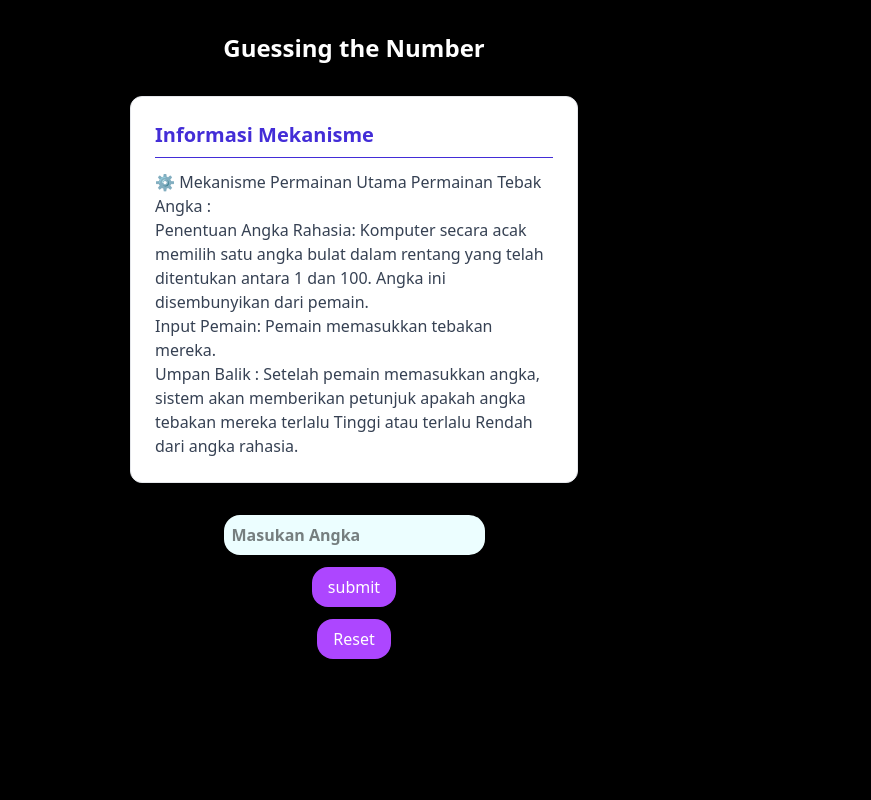
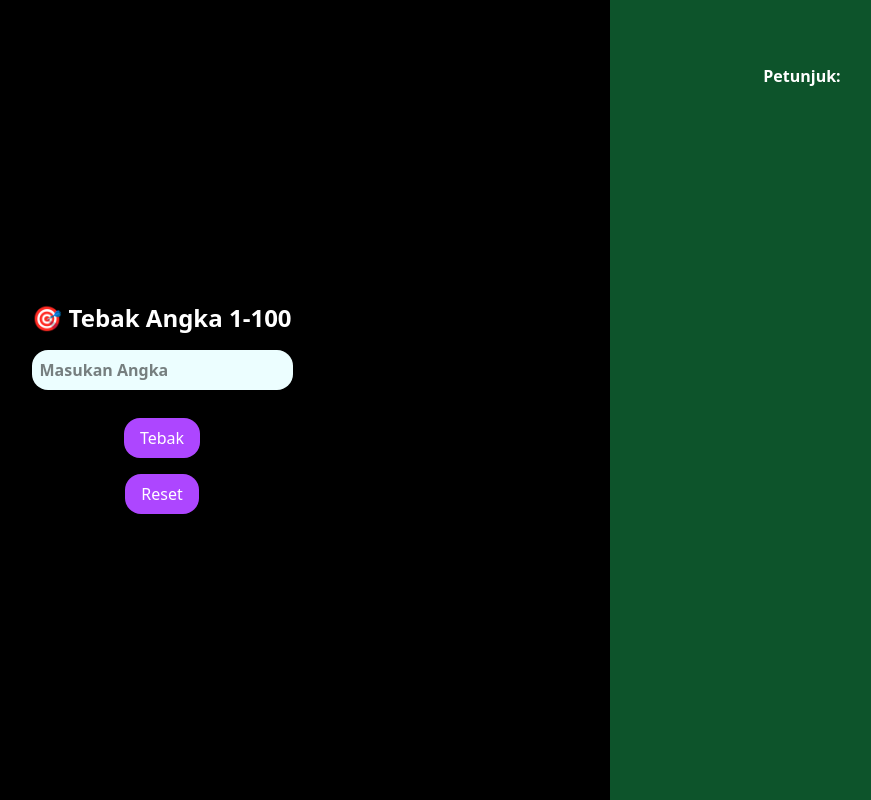
Before and after one commit to Sahidannopal-15/Guess-the-Number-, a React (Vite) app: page / in a window 1280 px wide. Shown: the whole page, without its empty margins (286-1157 px from the left). Built offline with nearby package versions, Linux system fonts and the light colour scheme.

Commit message:
memperbaiki tampilan minigame

```diff
--- a/src/App.jsx
+++ b/src/App.jsx
@@ -2,7 +2,7 @@ import React, { use } from 'react'
 import { useState } from "react";
 
 function App(){
-  const [randomNumber, setRandomNumber] = useState(Math.floor(Math.random() *100) + 1) ;
+  const [randomNumber, setRandomNumber] = useState(Math.floor(Math.random() *100) + 1);
   const [guess, setGuess] = useState('');
   const [result, setResult] = useState('');
   const [hint, setHint] = useState('');
@@ -36,23 +36,10 @@ function reset(){
   setHistory([]);
 }
   return (
-    <main className='flex flex-col items-center min-h-screen bg-black text-white gap-8 pt-8'>
-      <header className='text-2xl font-bold'>
-        Guessing the Number
-      </header>
-       <div className="grid grid-cols-1 lg:grid-cols-1 gap-8 max-w-md mx-auto items-center ">
-        <div className="bg-white p-6 rounded-xl shadow-lg border border-gray-200 lg:col-span-1">
-          <h3 className="text-xl font-bold mb-3 text-indigo-700 border-b pb-2">Informasi Mekanisme</h3>
-          <p className="text-base text-gray-700">
-⚙️ Mekanisme Permainan Utama
-Permainan Tebak Angka : <br />
-Penentuan Angka Rahasia: Komputer secara acak memilih satu angka bulat dalam rentang yang telah ditentukan antara 1 dan 100. Angka ini disembunyikan dari pemain. <br />
-Input Pemain: Pemain memasukkan tebakan mereka. <br />
-Umpan Balik : Setelah pemain memasukkan angka, sistem akan memberikan petunjuk apakah angka tebakan mereka terlalu Tinggi atau terlalu Rendah dari angka rahasia.
-    </p>
-      </div>
-        </div>
-      <section className='flex flex-col items-center'>
+    <main className='flex h-screen bg-black text-white '>
+    <div className='flex-1 flex flex-col items-center justify-center mt-8 '>
+      <section className='flex-1 flex flex-col items-center justify-center gap-4'>
+        <p className='text-2xl font-bold'>🎯 Tebak Angka 1-100</p>
         <input type="number"
                 placeholder='Masukan Angka'
                 value={guess}
@@ -62,28 +49,28 @@ Umpan Balik : Setelah pemain memasukkan angka, sistem akan memberikan petunjuk a
         <button
         onClick={tebakAngka}
         className='bg-purple-500 px-4 py-2 rounded-2xl hover:bg-purple-400'>
-          submit
+          Tebak
         </button>
         <button
         onClick={reset}
-        className='mt-3 bg-purple-500 px-4 py-2 rounded-2xl hover:bg-purple-400'
+        className=' bg-purple-500 px-4 py-2 rounded-2xl hover:bg-purple-400'
         >
           Reset
         </button>
+          <p>{result}</p>
       </section>
-      <article>
-        <p>{result}</p>
-        <p>{hint}</p>
+      </div>
+      <div className='flex flex-col bg-green-900 w-[30%] p-8 h-full overflow-y-auto'>
+          <p className='font-xl font-semibold mt-8 text-center'>Petunjuk: {hint}</p>
         <ul>
           {history.map((item, index) => (
-          <li key={index}>
+          <li className='pt-8 flex justify-center items-center' key={index}>
             tebakan ke {index + 1} : {item};
           </li>
           ))}
         </ul>
-      </article>
+      </div>
       <footer>
-
       </footer>
     </main>
   )
```
Also changed, not shown: 1 other file (tests, documents, lock files or other folders).
